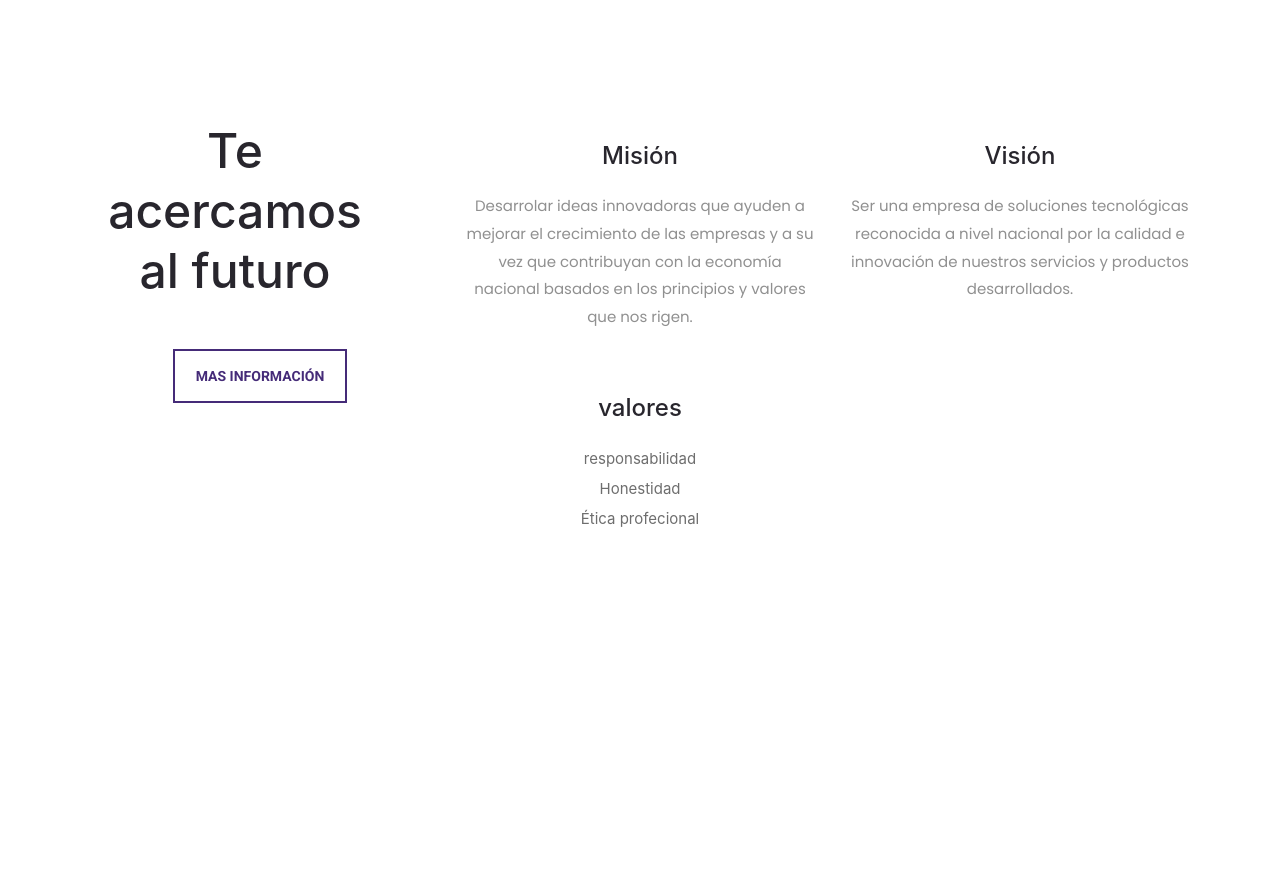
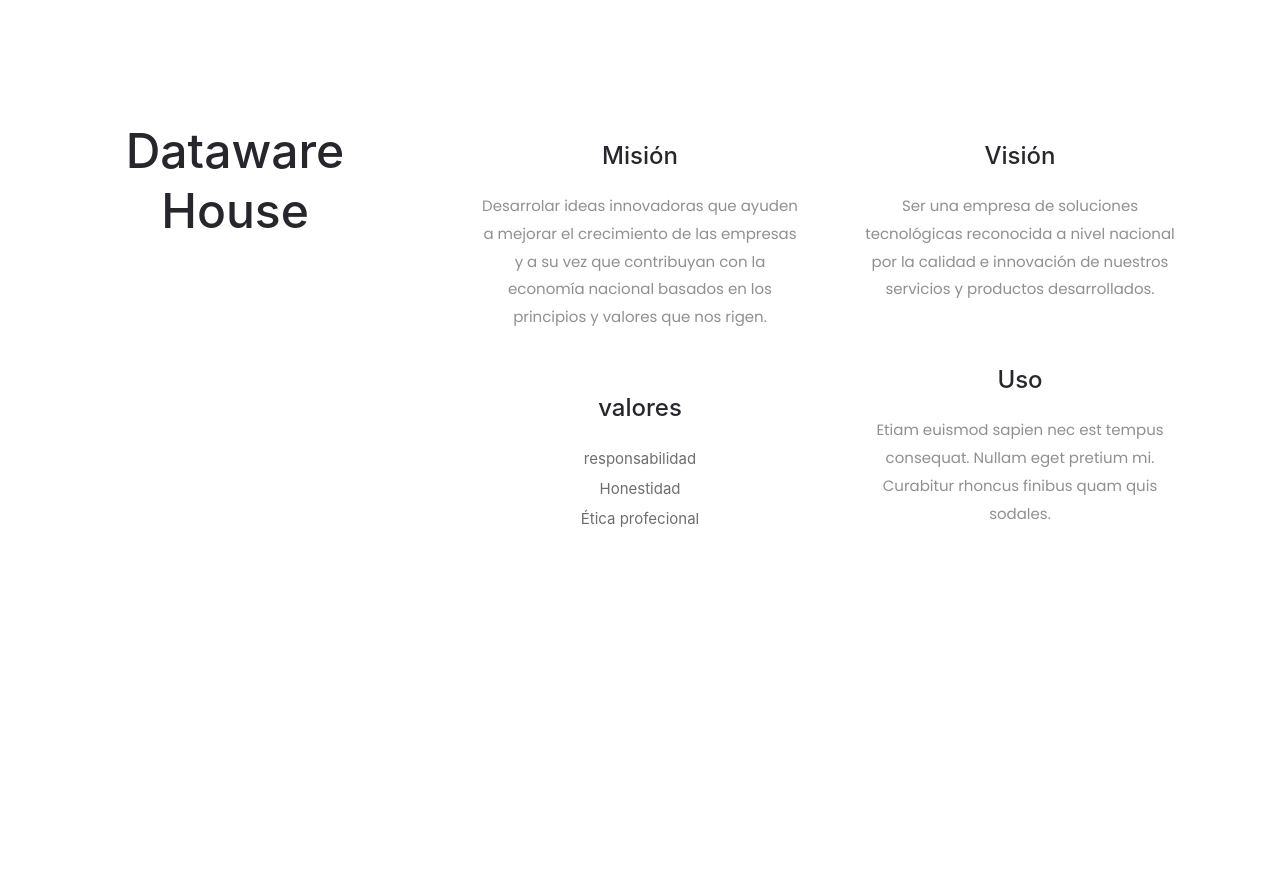
Before and after one commit to teokyo/blacksyntax, a React (Create React App) app in the folder blacksyntaxweb/: page / in a window 1280 px wide. Shown: the part 930-1811 px from the top of the page. Built offline with nearby package versions, Linux system fonts and the light colour scheme.

Commit message:
cambios en master

```diff
--- a/blacksyntaxweb/src/Componentes/IconBoxes.js
+++ b/blacksyntaxweb/src/Componentes/IconBoxes.js
@@ -13,25 +13,22 @@ class IconBoxes extends Component {
             <div className="icon_boxes">{/* Icon Boxes */}
                 <div className="container">
                     <div className="row">
-                        <div className="col-lg-4">
+                        <div className="col-sm-12  col-lg-4">
                             <div className="icon_box_title">
-                                <h1>Te acercamos al futuro</h1>
-                            </div>
-                            <div className="button icon_box_button trans_200">
-                                <a href="/hola" className="trans_200">mas información</a>
+                                <h1>Dataware House</h1>
                             </div>
                         </div>
 
-                        <div className="col-lg-4 icon_box_col">
+                        <div className="col-sm-12  col-lg-4 icon_box_col">
 
                              {/* Icon Box Item */}
-                            <div className="icon_box_item">
+                            <div className="col-sm-12  col-lg-12 icon_box_item">
                                 <h2>Misión</h2>
                                 <p>Desarrolar ideas innovadoras que ayuden a mejorar el crecimiento de las empresas y a su vez que contribuyan con la economía nacional basados en los principios y valores que nos rigen.</p>
                             </div>
 
                             {/* Icon Box Item */}
-                            <div className="icon_box_item">
+                            <div className="col-sm-12 col-lg-12 icon_box_item">
                                 <h2>valores</h2>
                                 <ul>
                                     <li>responsabilidad</li>
@@ -42,19 +39,19 @@ class IconBoxes extends Component {
 
                         </div>
 
-                        <div className="col-lg-4 icon_box_col">
+                        <div className="col-sm-12 col-lg-4 icon_box_col">
 
                             {/* Icon Box Item */}
-                            <div className="icon_box_item">
+                            <div className="col-sm-12  col-lg-12 icon_box_item">
                                 <h2>Visión</h2>
                                 <p>Ser una empresa de soluciones tecnológicas reconocida a nivel nacional por la calidad e innovación de nuestros servicios y productos desarrollados.</p>
                             </div>
 
                             {/* Icon Box Item */}
-                            {/*<div className="icon_box_item">
+                            <div className="col-sm-12  col-lg-12 icon_box_item">
                                 <h2>Uso</h2>
                                 <p>Etiam euismod sapien nec est tempus consequat. Nullam eget pretium mi. Curabitur rhoncus finibus quam quis sodales.</p>
-        </div>*/}
+        </div>
 
                         </div>
                     </div>
```
